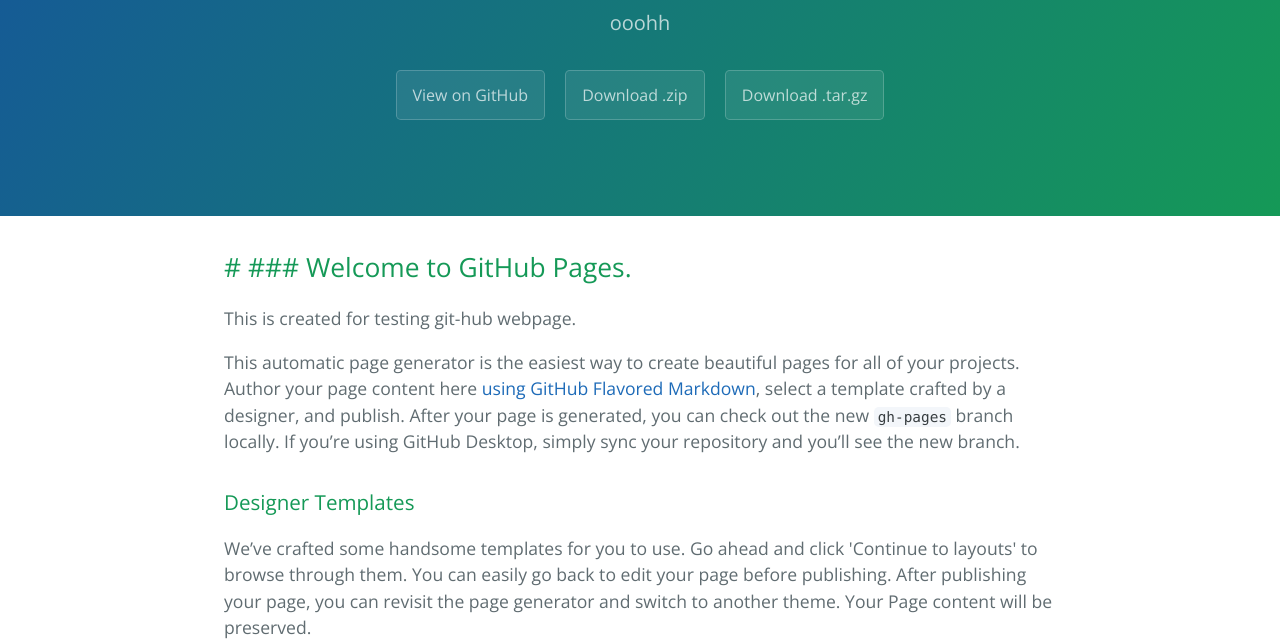
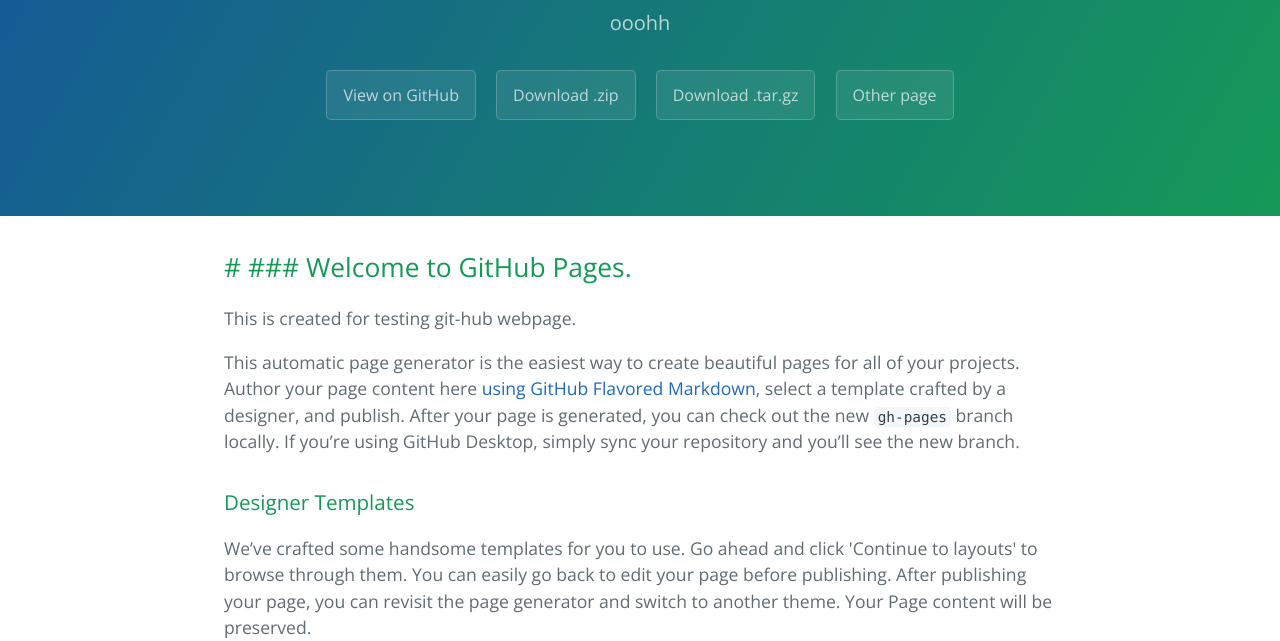
Before and after one commit to swoh816/website, a plain HTML site: page index.html in a window 1280 px wide. Shown: the part 167-808 px from the top of the page. Drawn offline with nearby package versions, Linux system fonts and the light colour scheme.

Commit message:
Update index.html

```diff
--- a/index.html
+++ b/index.html
@@ -16,6 +16,7 @@
       <a href="https://github.com/swoh816/website" class="btn">View on GitHub</a>
       <a href="https://github.com/swoh816/website/zipball/master" class="btn">Download .zip</a>
       <a href="https://github.com/swoh816/website/tarball/master" class="btn">Download .tar.gz</a>
+      <a href="https://github.com/swoh816/website/test_page" class="btn">Other page</a>
     </section>
 
     <section class="main-content">
```
